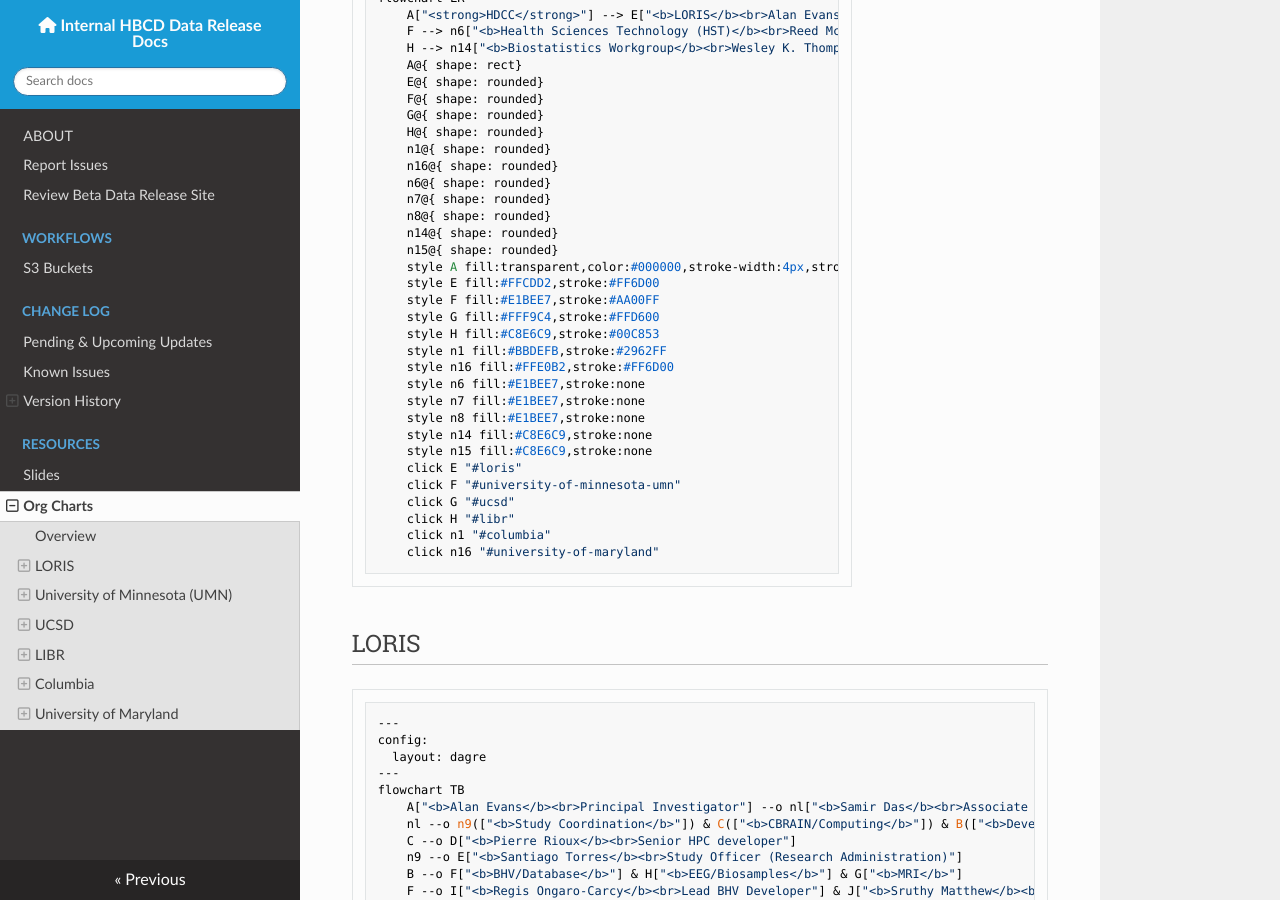
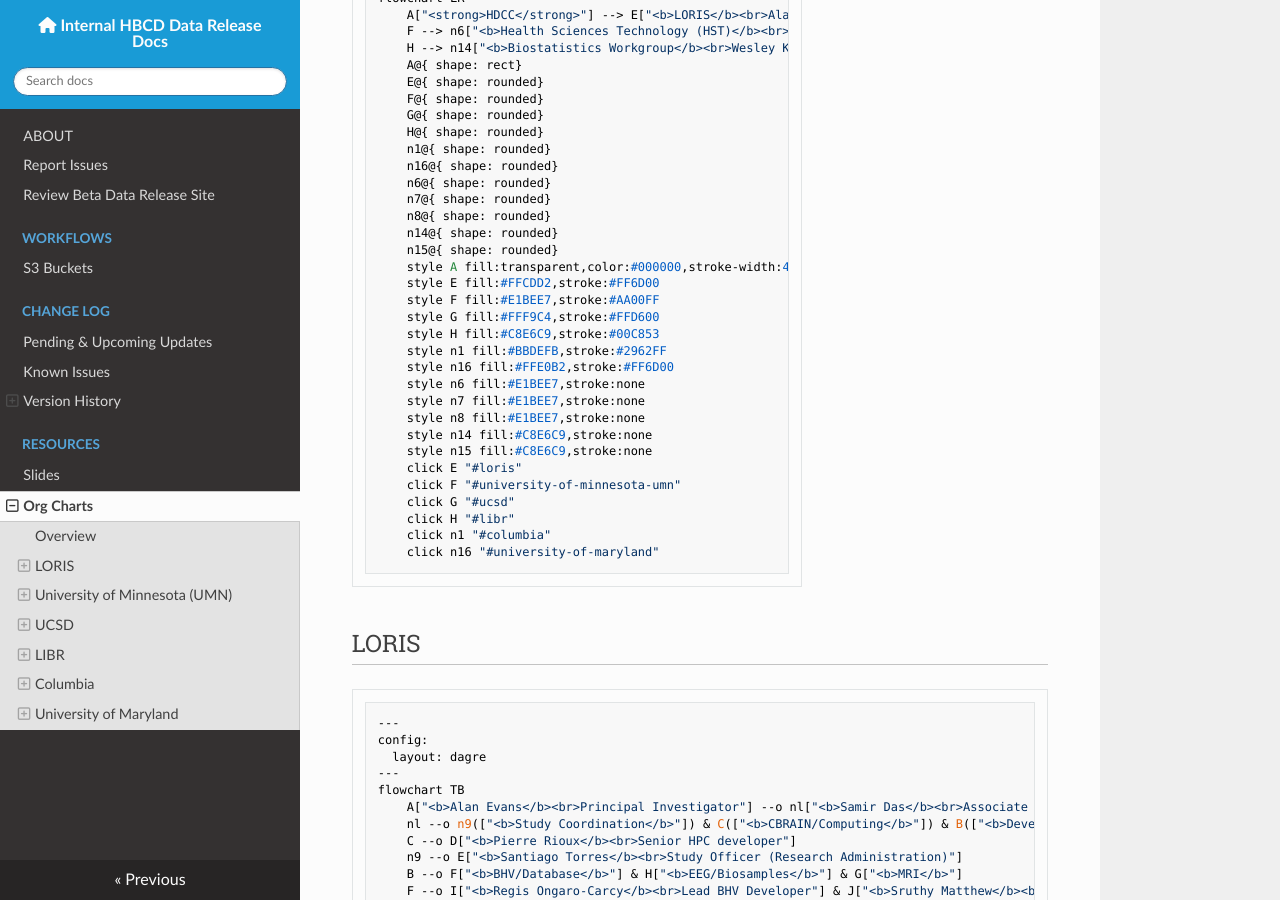
Before and after one commit to DCAN-Labs/hbcd-docs-internal, an MkDocs documentation site: the page built from docs/orgcharts.md, in a window 1280 px wide and 900 px high, scrolled down 534 px. Built offline with MkDocs 1.6.1, drawn with Linux system fonts in a browser that asks for light colours; nearby versions of some CDN libraries.

Commit message:
make a little smaller

````diff
--- a/docs/orgcharts.md
+++ b/docs/orgcharts.md
@@ -3,7 +3,7 @@
 ## Overview
 The larger organizational structure of the HDCC is as follows - ***click on individual groups to be directed to their asssociated organizational charts***.
 
-<div style="width: 500px;">
+<div style="width: 450px;">
 ```mermaid
 ---
 config:
````
